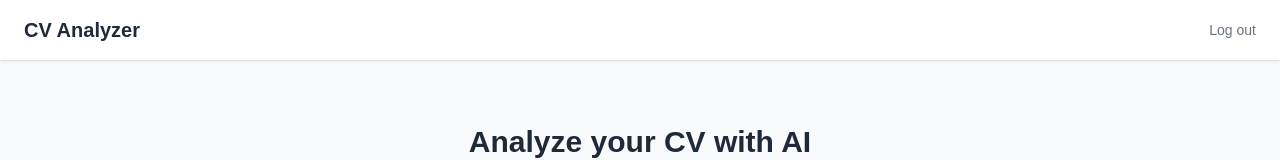
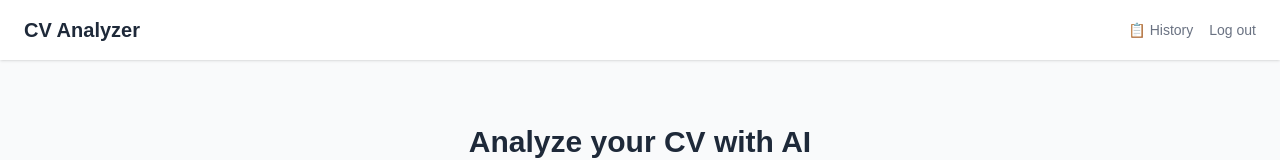
Before and after one commit to Pau-Balsach/cv-analyzer-frontend, a Next.js app: page /dashboard in a window 1280 px wide. Shown: the top 160 px of the page. Built offline with nearby package versions, Linux system fonts and the light colour scheme; no server answers.

Commit message:
UI improved

```diff
--- a/app/dashboard/page.tsx
+++ b/app/dashboard/page.tsx
@@ -120,12 +120,20 @@ export default function DashboardPage() {
 
       <header className="bg-white shadow-sm px-6 py-4 flex justify-between items-center">
         <h1 className="text-xl font-bold text-gray-800">{t.title}</h1>
+        <div className="flex items-center gap-4">
+          <button
+            onClick={() => router.push('/history')}
+            className="text-sm text-gray-500 hover:text-gray-800 transition-colors"
+          >
+            📋 {t.history_btn}
+          </button>
           <button
             onClick={handleLogout}
             className="text-sm text-gray-500 hover:text-gray-800 transition-colors"
           >
             {t.logout}
           </button>
+        </div>
       </header>
 
       <main className="max-w-2xl mx-auto px-4 py-16">
--- a/messages/en.json
+++ b/messages/en.json
@@ -2,6 +2,7 @@
   "dashboard": {
     "title": "CV Analyzer",
     "logout": "Log out",
+    "history_btn": "History",
     "heading": "Analyze your CV with AI",
     "subheading": "Upload your PDF CV and get professional feedback in seconds",
     "dropzone_text": "Drag your CV here or",
--- a/messages/es.json
+++ b/messages/es.json
@@ -2,6 +2,7 @@
   "dashboard": {
     "title": "CV Analyzer",
     "logout": "Cerrar sesión",
+    "history_btn": "Historial",
     "heading": "Analiza tu CV con IA",
     "subheading": "Sube tu CV en PDF y recibe feedback profesional en segundos",
     "dropzone_text": "Arrastra tu CV aquí o",
```
Lines whose indentation alone changed are shown as unchanged.
